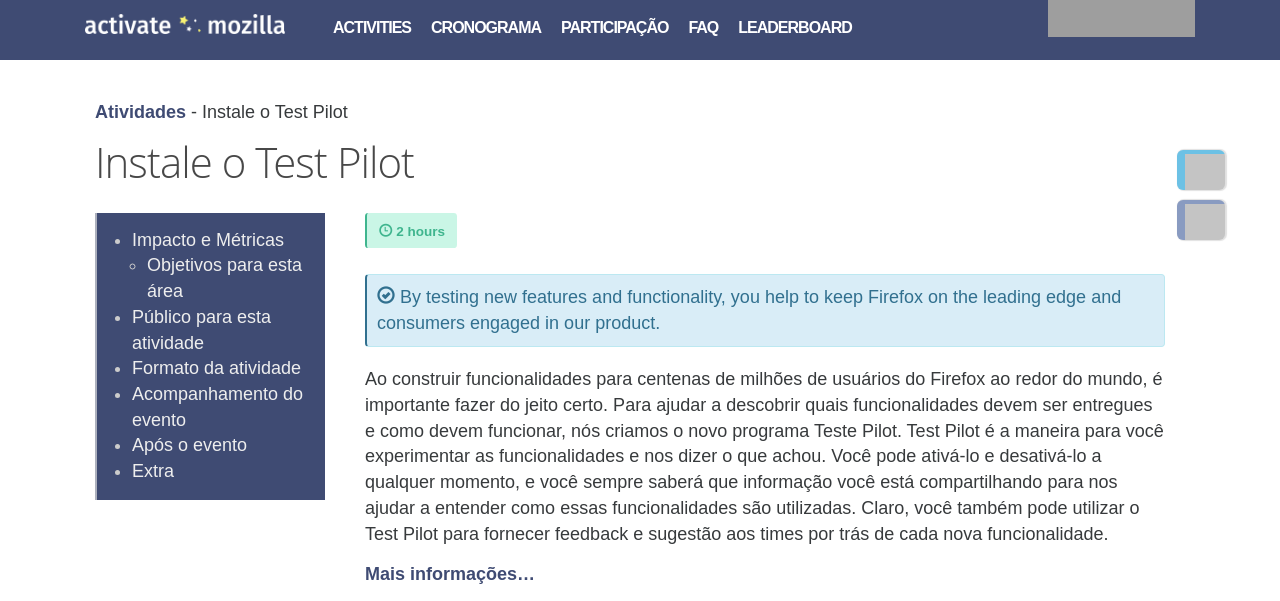
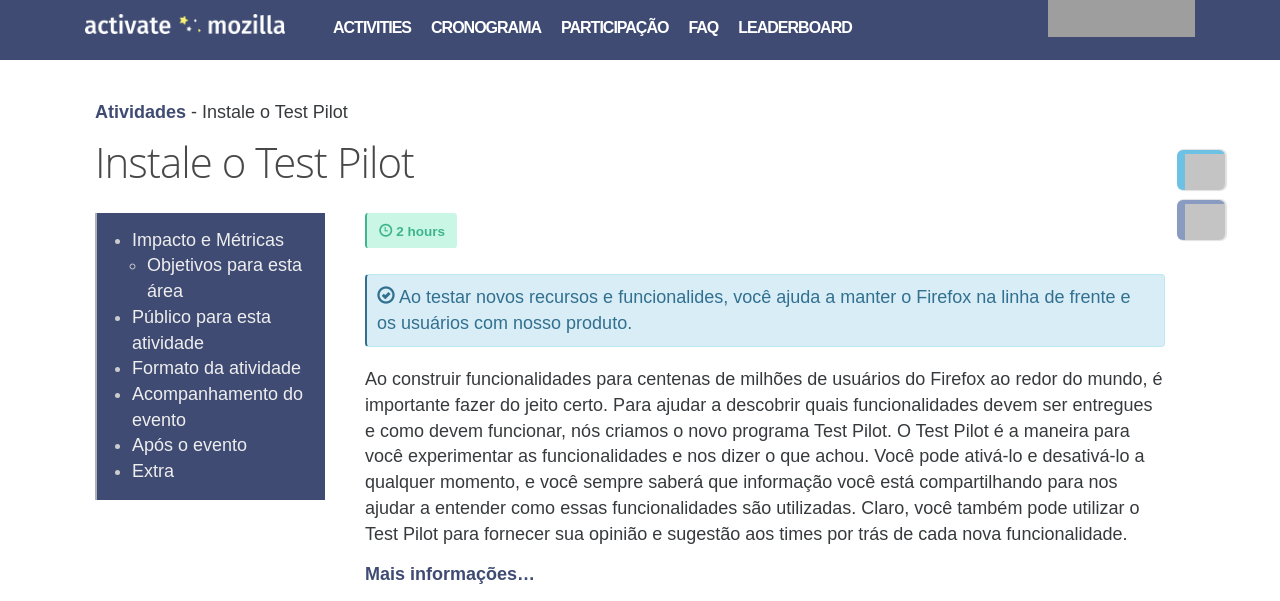
Before and after one commit to mozilla/activate.mozilla.community, a Jekyll site: the page built from _pages/pt/test-pilot.md, in a window 1280 px wide and 1400 px high, cut to the strip 0-601 px from the top of the window. Built offline with Jekyll 4.4.1, drawn with Linux system fonts in a browser that asks for light colours; some web fonts are replaced; some of the changed text lies outside the part shown; grey boxes are pictures that could not be loaded.

Commit message:
Review and typo corrections

```diff
--- a/_pages/pt/test-pilot.md
+++ b/_pages/pt/test-pilot.md
@@ -19,9 +19,9 @@
 
 {: .alert .alert-info .impactbox}
 <span class="glyphicon glyphicon-ok-circle" aria-hidden="true"></span>
-By testing new features and functionality, you help to keep Firefox on the leading edge and consumers engaged in our product.
+Ao testar novos recursos e funcionalides, você ajuda a manter o Firefox na linha de frente e os usuários com nosso produto.
 
-Ao construir funcionalidades para centenas de milhões de usuários do Firefox ao redor do mundo, é importante fazer do jeito certo. Para ajudar a descobrir quais funcionalidades devem ser entregues e como devem funcionar, nós criamos o novo programa Teste Pilot. Test Pilot é a maneira para você experimentar as funcionalidades e nos dizer o que achou. Você pode ativá-lo e desativá-lo a qualquer momento, e você sempre saberá que informação você está compartilhando para nos ajudar a entender como essas funcionalidades são utilizadas. Claro, você também pode utilizar o Test Pilot para fornecer feedback e sugestão aos times por trás de cada nova funcionalidade.
+Ao construir funcionalidades para centenas de milhões de usuários do Firefox ao redor do mundo, é importante fazer do jeito certo. Para ajudar a descobrir quais funcionalidades devem ser entregues e como devem funcionar, nós criamos o novo programa Test Pilot. O Test Pilot é a maneira para você experimentar as funcionalidades e nos dizer o que achou. Você pode ativá-lo e desativá-lo a qualquer momento, e você sempre saberá que informação você está compartilhando para nos ajudar a entender como essas funcionalidades são utilizadas. Claro, você também pode utilizar o Test Pilot para fornecer sua opinião e sugestão aos times por trás de cada nova funcionalidade.
 
 [Mais informações...](https://blog.mozilla.org/blog/2016/05/10/you-can-help-build-the-future-of-firefox-with-the-new-test-pilot-program/)
 
@@ -56,22 +56,22 @@
 
 * [Instalação do Test Pilot](http://testpilot.firefox.com/experiments?utm_source=activity.mozilla.community&utm_medium=referral&utm_campaign=moz-community-2016)
 * Ative e teste as funcionalidades
-* Forneça feedback através do complemento
+* Forneça sua opinião através da extensão
 * Inicie uma discussão no [Discourse](https://discourse.mozilla-community.org/c/test-pilot)
 
 ## Após o evento
 
-Adicionalmente nós recomendamos você, o organizador do evento, a fazer algumas coisas após o evento:
+Adicionalmente nós recomendamos a você, o organizador do evento, a fazer algumas coisas após o evento:
 
 * Preencha as métricas de pós-evento na página que você criou no Portal de Reps
 * Nos conte como ocorreu. Qual foi o seu novo recurso favorito no navegador?
     * [Discourse sobre o Test Pilot](https://discourse.mozilla-community.org/c/test-pilot)
-    * [Feedback sobre a atividade especificamente](https://discourse.mozilla-community.org/t/activate-mozilla-install-test-pilot/10075/1)
+    * [Opinião sobre a atividade especificamente](https://discourse.mozilla-community.org/t/activate-mozilla-install-test-pilot/10075/1)
 
 ## Extra
 
 Vontade de fazer mais pelo Test Pilot?
 
-* Contribuidores são bem-vindos para conferir o [nosso repositório no github](https://github.com/mozilla/testpilot/)
+* Contribuidores são bem-vindos para conferir o [nosso repositório no GitHub](https://github.com/mozilla/testpilot/)
 * Aqui está uma [lista de bons primeiros erros](https://github.com/mozilla/testpilot/issues?q=is%3Aopen+is%3Aissue+label%3Agood-first-bug), se você estiver afim de conferir
 * A [Wiki do Test Pilot](https://wiki.mozilla.org/Test_Pilot) possui muitas informações sobre reuniões públicas, comunicação e um quadro de planejamento do Test Pilot
```
Also changed, not shown: other parts of _pages/pt/test-pilot.md (+2 -2 lines).
